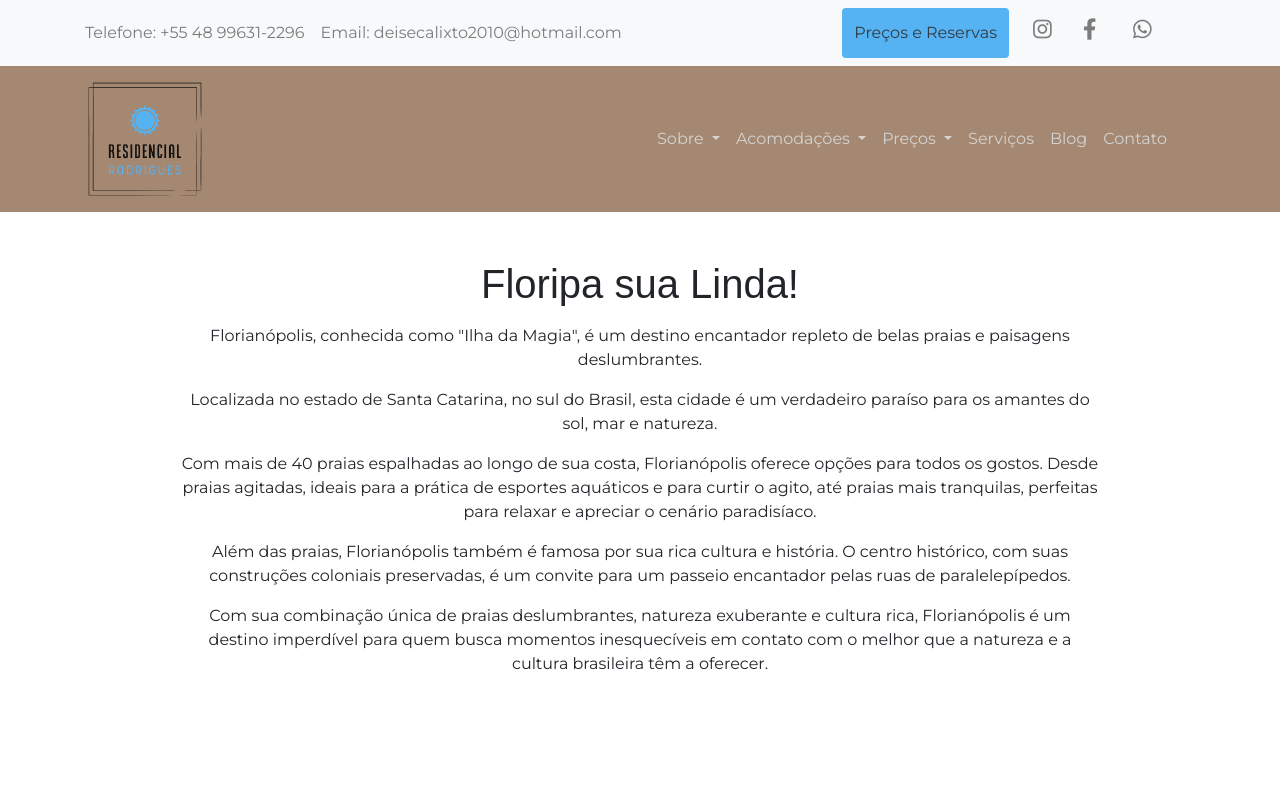
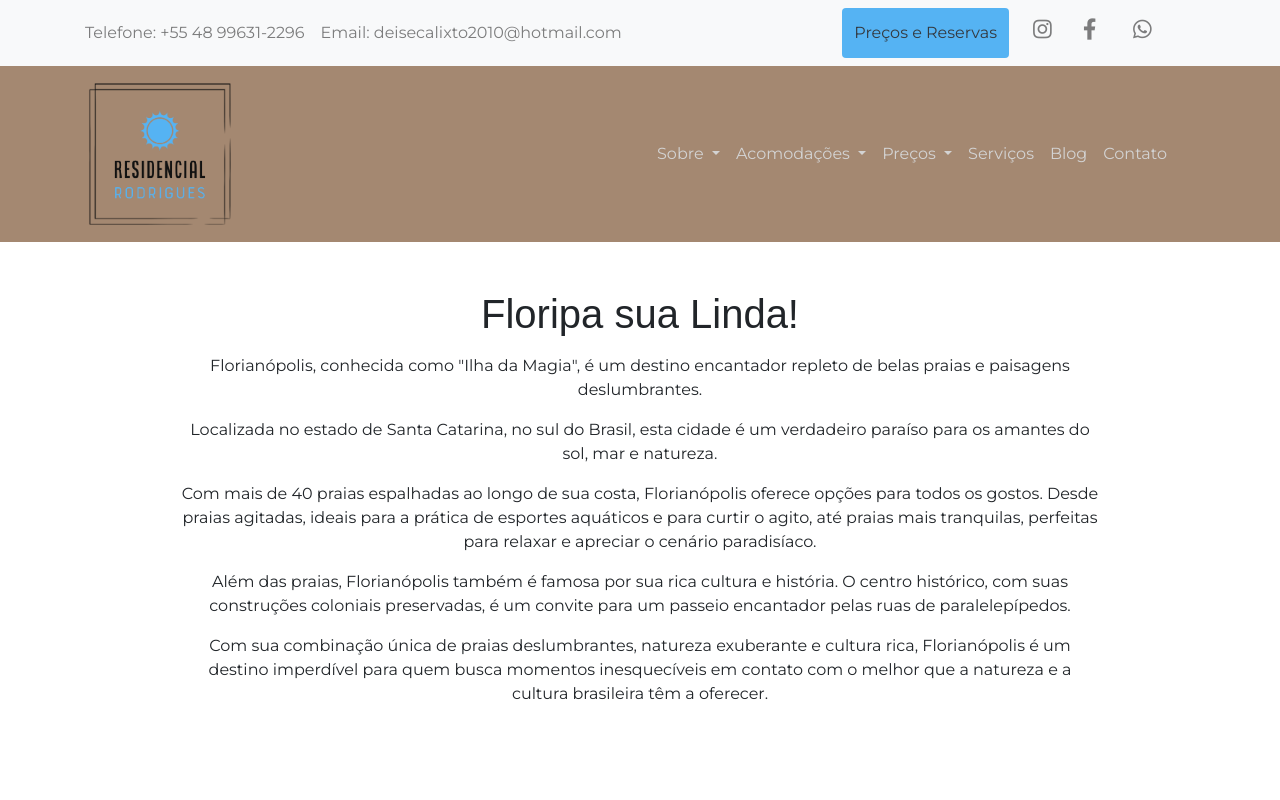
Before and after one commit to memakingbeats/Residencial-Rodrigues, a plain HTML site: page Floripa/floripa.html in a window 1280 px wide. Shown: the top 800 px of the page. Drawn offline with nearby package versions, Linux system fonts and the light colour scheme; a web font is replaced by a local one.

Commit message:
quase padrao

```diff
--- a/Floripa/floripa.html
+++ b/Floripa/floripa.html
@@ -95,7 +95,7 @@
                     <img
                         src="../imagens/Color logo - no background.png"
                         alt="Logo"
-                        height="120"
+                        height="150"
                     />
                 </a>
 
```
Also changed, not shown: Standard/standard.html (+1 -1 lines), Varanda/varanda.html (+1 -1 lines), sobre/sobre.html (+1 -1 lines).
